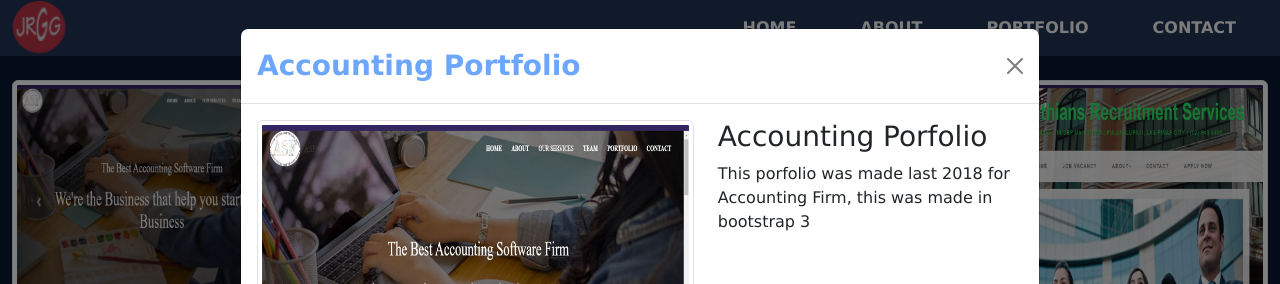
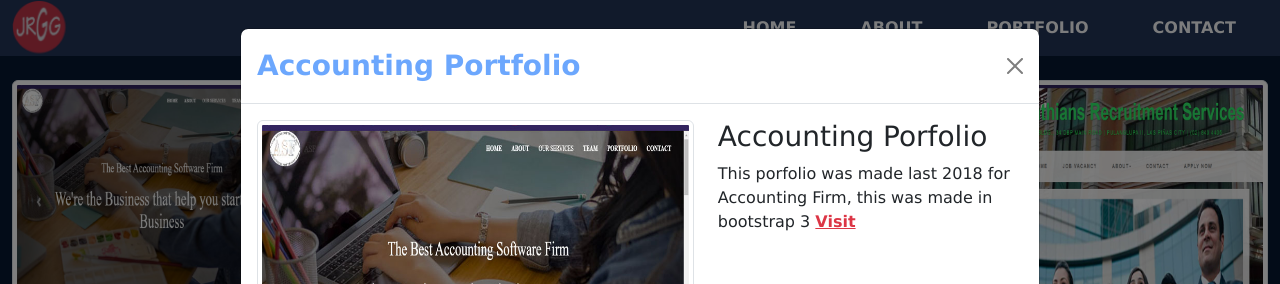
Before and after one commit to kuzululu/jrgg, a React (Vite) app: page /portfolio in a window 1280 px wide. Both pictures are taken after a click on the link 160 px from the left and 193 px from the top of the page. Shown: the top 284 px of the page. Built offline with nearby package versions, Linux system fonts and the light colour scheme.

Commit message:
Update ModalPortfolio.jsx

```diff
--- a/src/shared/components/ModalPortfolio.jsx
+++ b/src/shared/components/ModalPortfolio.jsx
@@ -57,7 +57,7 @@ closeBtns.forEach((btn) => {
          <div className="col-md-5 col-lg-5">
             <h3>Accounting Porfolio</h3>
             <p>
-                This porfolio was made last 2018 for Accounting Firm, this was made in bootstrap 3
+                This porfolio was made last 2018 for Accounting Firm, this was made in bootstrap 3 <a href="https://react-accounting-beryl.vercel.app/" target="_blank" className="fw-bolder text-danger">Visit</a>
             </p>
          </div>
         </div>
```
